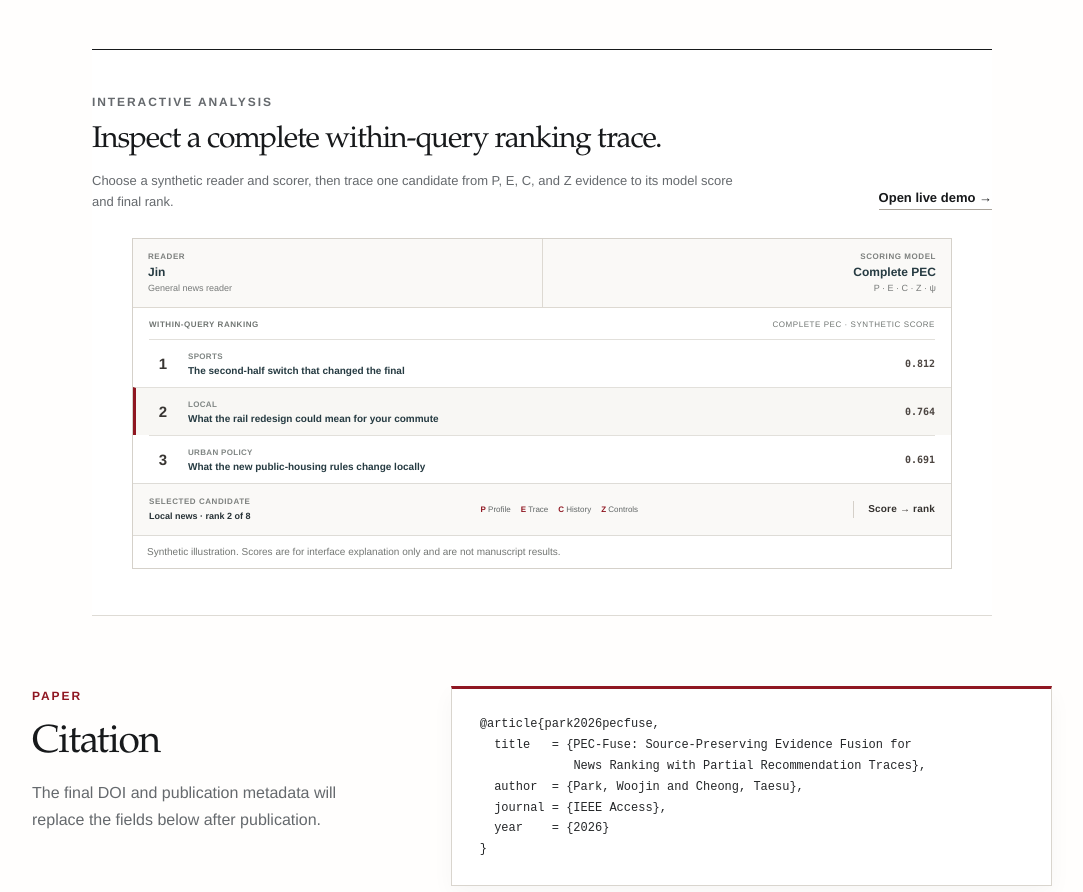
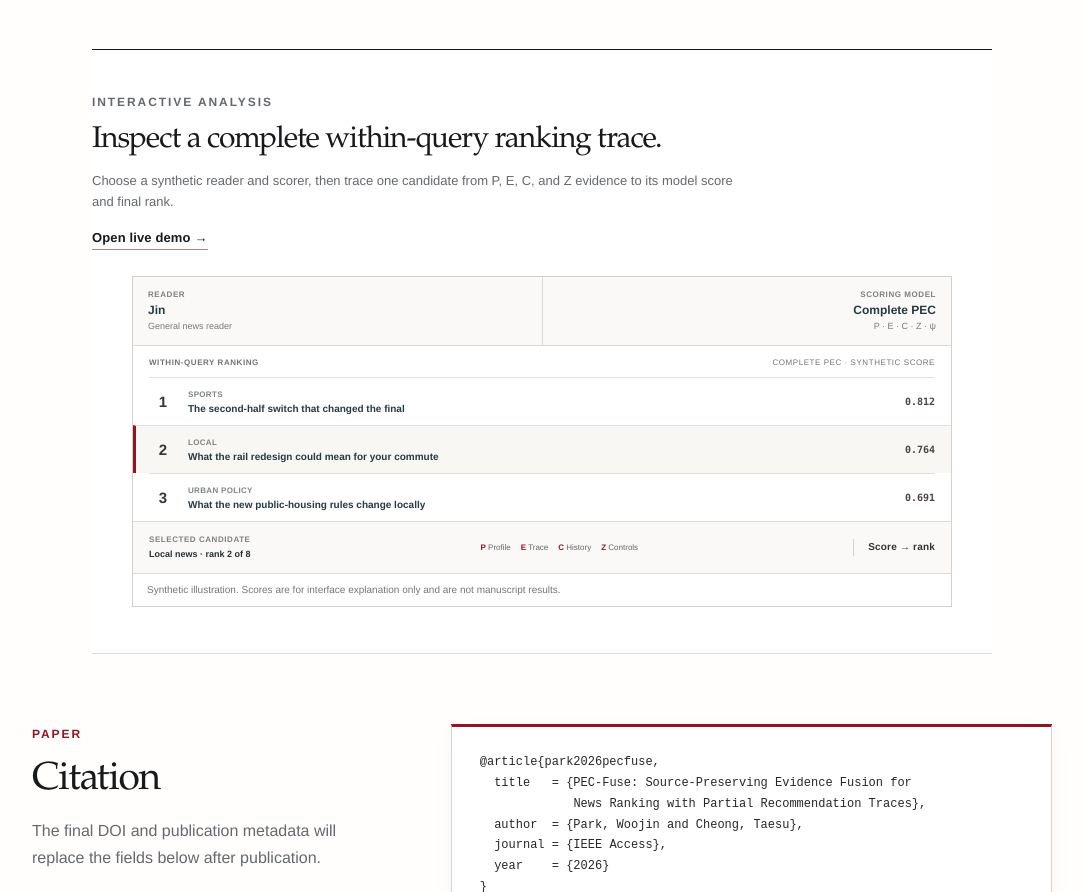
Before and after one commit to WoojinPark-Jay/pec-fuse-ranking, a React (Vite) app in the folder tutorial/: page / in a window 1280 px wide. Shown: the part 4835-5727 px from the top of the page, without its empty margins (98-1181 px from the left). Built offline with nearby package versions, Linux system fonts and the light colour scheme.

Commit message:
Emphasize live demo link

```diff
--- a/tutorial/src/project-home.css
+++ b/tutorial/src/project-home.css
@@ -216,11 +216,11 @@ body { margin: 0; background: var(--paper); color: var(--ink); }
   background: #fff;
   color: var(--ink);
 }
-.demo-heading { display: grid; grid-template-columns: minmax(0,1fr) auto; gap: 42px; align-items: end; }
+.demo-heading { display: grid; grid-template-columns: minmax(0,1fr); gap: 15px; align-items: start; }
 .demo-copy .section-kicker { margin-bottom: 11px; color: var(--muted); }
 .demo-section h2 { max-width: 620px; font-size: clamp(25px, 2.7vw, 30px); line-height: 1.16; }
 .demo-section p:not(.section-kicker) { max-width: 660px; margin: 13px 0 0; color: var(--muted); font-size: 13px; line-height: 1.6; }
-.demo-link { display: inline-block; margin-bottom: 2px; border-bottom: 1px solid #aaa49b; color: var(--ink); font-size: 13px; font-weight: 700; text-decoration: none; white-space: nowrap; }
+.demo-link { display: inline-block; justify-self: start; border-bottom: 1px solid rgba(143,22,33,.55); color: var(--ku-crimson); font-size: 13px; font-weight: 750; letter-spacing: .01em; text-decoration: none; white-space: nowrap; }
 .demo-link:hover { border-color: var(--ku-crimson); color: var(--ku-crimson); }
 .demo-preview { width: 100%; max-width: 820px; margin: 26px auto 0; border: 1px solid #d5d1ca; background: #fff; }
 .demo-preview, .demo-preview * { font-family: "Avenir Next", "Helvetica Neue", sans-serif; }
```
